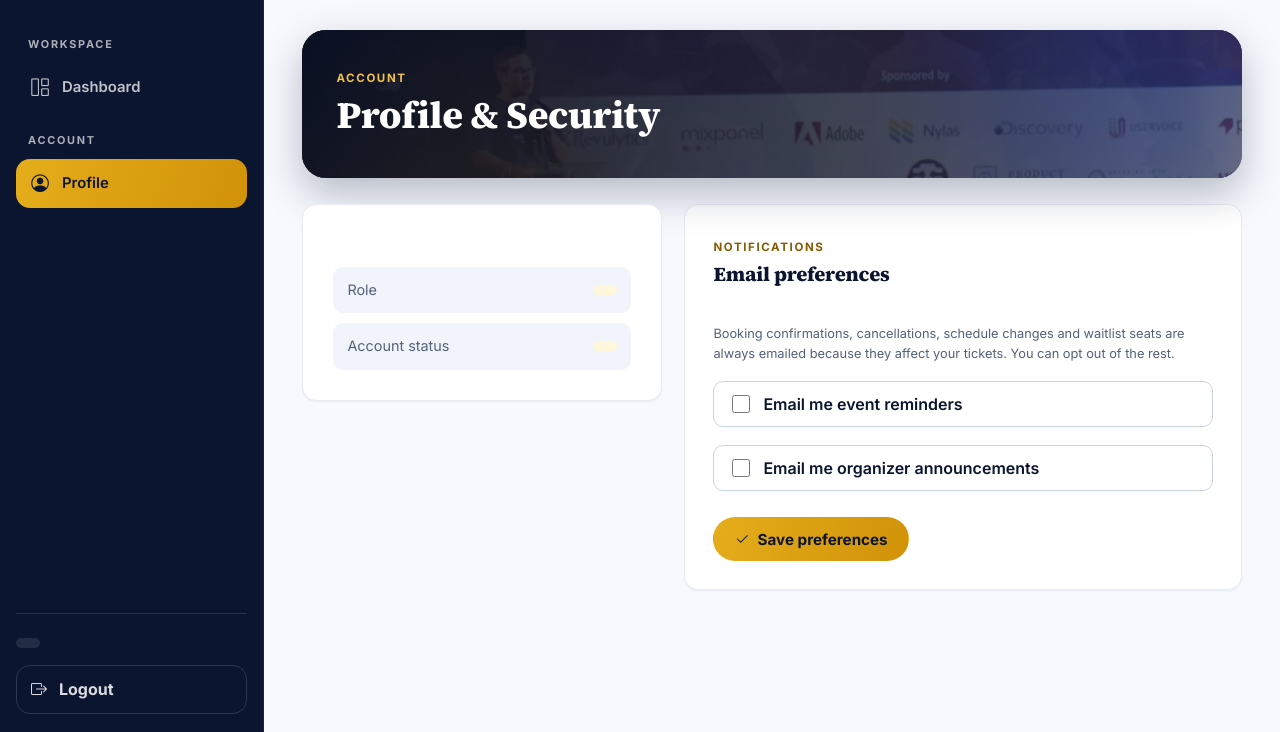
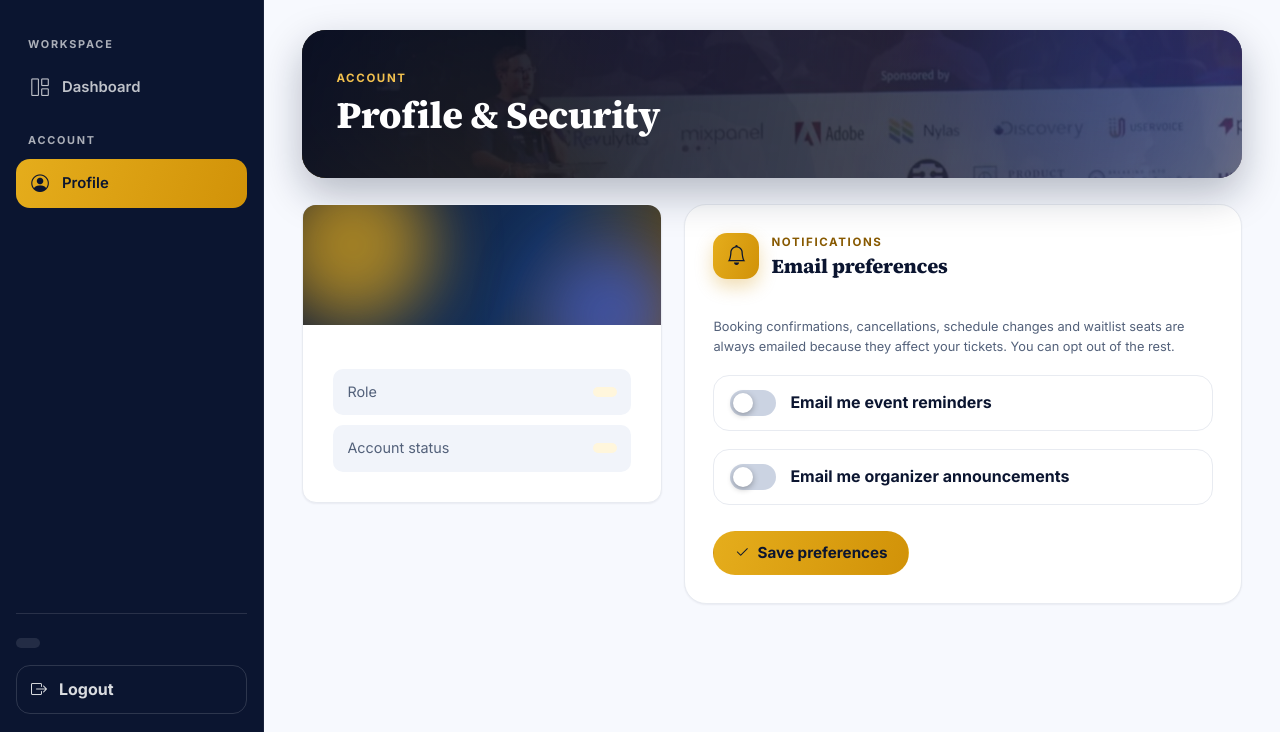
Before and after one commit to iamshibly/EventFlow, a Spring app: page /profile in a window 1280 px wide. Shown: the part 68-800 px from the top of the page. Run offline with Thymeleaf, Linux system fonts and the light colour scheme; the template is opened without the code that fills it, so the values that code supplies are empty.

Commit message:
Redesign notifications and profile pages
Notifications: each item is a card with a colour-coded icon per type, a gold edge and
glow when unread, pill timestamps, hover lift and staggered entrance; filter tabs are
gold pills. Profile: gradient cover with an overlapping avatar on a sticky summary
card, gold icon tiles on every section, and toggle switches for email preferences.
axe clean on 36 checks across four accounts, two sizes and both themes.

Co-Authored-By: Claude Sonnet 5.5 <noreply@anthropic.com>
Claude-Session: https://claude.ai/code/session_0133mjV3fwqNK9PBtkP1vyh6

```diff
--- a/src/main/resources/static/css/occavie-app.css
+++ b/src/main/resources/static/css/occavie-app.css
@@ -794,3 +794,50 @@ td.action-cell > *:last-child { margin-right: 0; }
 .program-section[hidden] { display: none; }
 .heading-stat { display: flex; align-items: baseline; gap: 10px; }
 .heading-stat strong { font-family: var(--font-display); font-size: 1.6rem; color: #F2C14E; }
+
+/* ---- Notifications ---- */
+.notif-tabs { display: flex; gap: 8px; }
+.notif-tabs a { padding: 9px 20px; border-radius: 999px; font-weight: 800; border: 1.5px solid var(--line-strong); background: var(--surface); color: var(--ink-2); text-decoration: none; transition: transform .15s, border-color .15s; }
+.notif-tabs a:hover { transform: translateY(-2px); border-color: var(--brand); }
+.notif-tabs a.is-active { background: var(--gradient); border-color: transparent; color: #0B1530; box-shadow: 0 6px 16px rgba(209,146,8,.3); }
+.notification-page-card { display: grid; gap: 12px; background: transparent; border: 0; box-shadow: none; padding: 0; }
+.notif-row { position: relative; display: flex; align-items: center; gap: 12px; padding: 4px 14px 4px 0; border-radius: 20px; background: var(--surface); border: 1px solid var(--line); box-shadow: 0 4px 14px rgba(11,21,48,.05); transition: transform .2s, box-shadow .2s; animation: ovCardIn .45s ease both; overflow: hidden; }
+.notif-row:hover { transform: translateY(-3px); box-shadow: 0 14px 30px rgba(11,21,48,.12); }
+.notif-row::before { content: ""; position: absolute; left: 0; top: 0; bottom: 0; width: 5px; background: var(--line-strong); }
+.notif-row.unread { background: linear-gradient(90deg, rgba(229,173,28,.14), var(--surface) 40%); }
+.notif-row.unread::before { background: var(--gradient); }
+.notif-row:nth-child(2) { animation-delay: .05s; } .notif-row:nth-child(3) { animation-delay: .1s; } .notif-row:nth-child(n+4) { animation-delay: .15s; }
+.notif-row .notification-page-item { flex: 1; min-width: 0; padding: 14px 8px 14px 22px; border: 0; background: transparent; }
+.notif-row .notification-page-icon { width: 48px; height: 48px; border-radius: 15px; display: grid; place-items: center; font-size: 1.3rem; background: var(--brand-soft); color: var(--brand); }
+.nt-registration_confirmed .notification-page-icon, .nt-approval_update .notification-page-icon { background: #DDF7EA; color: #047857; }
+.nt-event_reminder .notification-page-icon { background: #FFF1CC; color: #8A5A00; }
+.nt-announcement .notification-page-icon { background: #DCEBFF; color: #1D4ED8; }
+.nt-waitlist_offer .notification-page-icon { background: #EBDDFF; color: #6D28D9; }
+.nt-event_rescheduled .notification-page-icon { background: #FFE6CF; color: #B45309; }
+.nt-registration_cancelled .notification-page-icon, .nt-event_cancelled .notification-page-icon { background: #FFE0E0; color: #B91C1C; }
+.notif-row time { padding: 3px 10px; border-radius: 999px; background: var(--surface-2); font-weight: 700; }
+.notif-dot { background: #E5AD1C; box-shadow: 0 0 0 4px rgba(229,173,28,.25); }
+@media (prefers-reduced-motion: reduce) { .notif-row { animation: none; } }
+/* ---- Profile ---- */
+.profile-grid { align-items: start; }
+.profile-summary-card { position: sticky; top: 84px; overflow: hidden; padding-top: 0; text-align: center; }
+.profile-cover { position: relative; align-self: stretch; height: 120px; margin: 0 -30px; background: linear-gradient(120deg, #0B1530, #14305A 60%, #6b4a05); overflow: hidden; }
+.profile-cover i { position: absolute; border-radius: 50%; filter: blur(34px); opacity: .7; }
+.profile-cover i:first-child { width: 160px; height: 160px; left: -30px; top: -40px; background: #E5AD1C; }
+.profile-cover i:last-child { width: 140px; height: 140px; right: -20px; bottom: -60px; background: #3B5BDB; }
+.profile-summary-card .profile-photo-static, .profile-summary-card .profile-photo-form { margin-top: -62px; position: relative; z-index: 2; }
+.profile-summary-card .profile-avatar-large { border: 5px solid var(--surface); box-shadow: 0 10px 28px rgba(11,21,48,.28); }
+.profile-summary-card h2 { font-family: var(--font-display); }
+.profile-form-card .surface-heading > div { display: grid; grid-template-columns: auto 1fr; column-gap: 12px; align-items: center; }
+.profile-sec-ic { grid-row: 1 / 3; width: 46px; height: 46px; display: grid; place-items: center; border-radius: 14px; background: var(--gradient); color: #0B1530; font-size: 1.25rem; box-shadow: 0 8px 18px rgba(209,146,8,.3); }
+.profile-form-card { border-radius: 22px; }
+.profile-form-card .surface-heading h2 { grid-column: 2; margin: 0; }
+.compact-check { position: relative; display: flex; align-items: center; gap: 14px; padding: 14px 16px; border-radius: 16px; border: 1.5px solid var(--line); background: var(--surface); cursor: pointer; transition: border-color .15s, background .15s; }
+.compact-check:hover { border-color: var(--brand); }
+.compact-check input[type=checkbox] { appearance: none; -webkit-appearance: none; flex: none; width: 46px; height: 26px; border-radius: 999px; background: var(--line-strong); position: relative; cursor: pointer; transition: background .2s; margin: 0; }
+.compact-check input[type=checkbox]::after { content: ""; position: absolute; left: 3px; top: 3px; width: 20px; height: 20px; border-radius: 50%; background: #fff; box-shadow: 0 2px 6px rgba(0,0,0,.3); transition: transform .2s; }
+.compact-check input[type=checkbox]:checked { background: linear-gradient(135deg, #E5AD1C, #D19208); }
+.compact-check input[type=checkbox]:checked::after { transform: translateX(20px); }
+.compact-check input[type=checkbox]:focus-visible { outline: 3px solid var(--brand); outline-offset: 2px; }
+.compact-check span { font-weight: 700; }
+@media (max-width: 900px) { .profile-summary-card { position: static; } }
--- a/src/main/resources/templates/notifications.html
+++ b/src/main/resources/templates/notifications.html
@@ -11,7 +11,7 @@
         <a th:href="@{/notifications(filter='unread')}" th:classappend="${filter == 'unread'} ? ' is-active' : ''" th:attr="aria-current=${filter == 'unread' ? 'page' : null}">Unread <span th:if="${unreadCount != null and unreadCount > 0}" th:text="${unreadCount}">0</span></a>
     </nav>
     <section class="notification-page-card" th:if="${!#lists.isEmpty(notifications)}">
-        <div class="notif-row" th:each="notice : ${notifications}" th:classappend="${!notice.read} ? ' unread' : ''">
+        <div class="notif-row" th:each="notice : ${notifications}" th:classappend="${(!notice.read ? ' unread' : '') + ' nt-' + #strings.toLowerCase(notice.type != null ? notice.type : 'general')}">
             <a class="notification-page-item" th:href="@{'/notifications/' + ${notice.id} + '/open'}">
                 <div class="notification-page-icon"><i class="bi" th:classappend="${@display.notificationIcon(notice)}"></i></div>
                 <div class="notification-page-copy">
--- a/src/main/resources/templates/profile.html
+++ b/src/main/resources/templates/profile.html
@@ -16,6 +16,7 @@
 
         <section class="profile-grid">
             <article class="surface-card profile-summary-card">
+                <div class="profile-cover" aria-hidden="true"><i></i><i></i></div>
                 <div class="profile-photo-static" th:if="${@display.demoAccount(user)}">
                     <img class="profile-avatar-large profile-avatar-image"
                          th:src="${user.profileImageUrl != null ? user.profileImageUrl : '/images/default-avatar.png'}"
@@ -68,7 +69,7 @@
 
                 <form class="surface-card profile-form-card" id="profileForm" th:if="${!(@display.demoAccount(user))}" th:action="@{/profile}" method="post" novalidate data-loading>
                     <div class="surface-heading">
-                        <div><span class="section-kicker">PERSONAL INFO</span><h2>Edit profile</h2></div>
+                        <div><span class="profile-sec-ic" aria-hidden="true"><i class="bi bi-person-lines-fill"></i></span><span class="section-kicker">PERSONAL INFO</span><h2>Edit profile</h2></div>
                     </div>
                     <div class="field-group">
                         <label for="profileFullName">Full name</label>
@@ -86,7 +87,7 @@
                 </form>
 
                 <form class="surface-card profile-form-card" th:if="${user.role == 'ORGANIZER'}" th:action="@{/profile/organizer}" method="post" data-loading>
-            <div class="surface-heading"><div><span class="section-kicker">PUBLIC PROFILE</span><h2>Organizer page</h2></div><a th:href="@{'/organizers/' + ${user.id}}">View public page</a></div>
+            <div class="surface-heading"><div><span class="profile-sec-ic" aria-hidden="true"><i class="bi bi-globe2"></i></span><span class="section-kicker">PUBLIC PROFILE</span><h2>Organizer page</h2></div><a th:href="@{'/organizers/' + ${user.id}}">View public page</a></div>
             <p class="field-help">Shown to everyone on your public organizer page. Your account email is never shown; add a separate contact email only if you want one.</p>
             <div class="field-group"><label for="orgBio">Short description</label><textarea id="orgBio" name="bio" rows="3" maxlength="300" th:text="${user.bio}" placeholder="Who you are and what you host (up to 300 characters)"></textarea></div>
             <div class="field-group"><label for="orgSite">Website <span class="optional-label">Optional</span></label><input id="orgSite" name="website" type="url" maxlength="200" th:value="${user.website}" placeholder="https://"></div>
@@ -94,7 +95,7 @@
             <div class="form-actions-row profile-actions"><button class="primary-button" type="submit"><i class="bi bi-check2"></i><span>Save public profile</span></button></div>
         </form>
         <form class="surface-card profile-form-card" th:action="@{/profile/notifications}" method="post" data-loading>
-            <div class="surface-heading"><div><span class="section-kicker">NOTIFICATIONS</span><h2>Email preferences</h2></div></div>
+            <div class="surface-heading"><div><span class="profile-sec-ic" aria-hidden="true"><i class="bi bi-bell"></i></span><span class="section-kicker">NOTIFICATIONS</span><h2>Email preferences</h2></div></div>
             <p class="field-help">Booking confirmations, cancellations, schedule changes and waitlist seats are always emailed because they affect your tickets. You can opt out of the rest.</p>
             <label class="compact-check"><input type="checkbox" name="emailReminders" value="true" th:checked="${user.emailReminders}"><span>Email me event reminders</span></label>
             <label class="compact-check"><input type="checkbox" name="emailAnnouncements" value="true" th:checked="${user.emailAnnouncements}"><span>Email me organizer announcements</span></label>
@@ -102,7 +103,7 @@
         </form>
         <form class="surface-card profile-form-card" id="passwordForm" th:if="${!(@display.demoAccount(user))}" th:action="@{/profile/password}" method="post" novalidate data-loading>
                     <div class="surface-heading">
-                        <div><span class="section-kicker">SECURITY</span><h2>Change password</h2></div>
+                        <div><span class="profile-sec-ic" aria-hidden="true"><i class="bi bi-shield-lock"></i></span><span class="section-kicker">SECURITY</span><h2>Change password</h2></div>
                     </div>
                     <div class="field-group password-field-wrap">
                         <label for="currentPassword">Current password</label>
```
Also changed, not shown: README.md, 2 other files.
